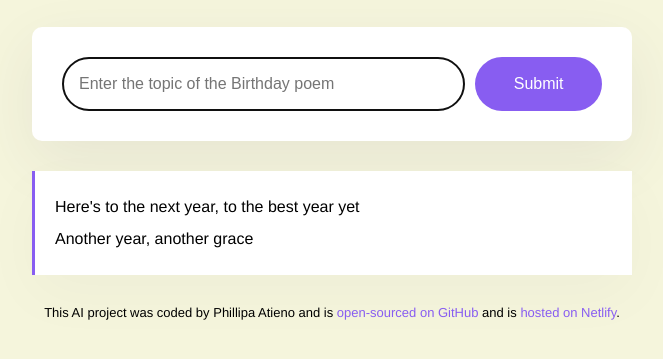
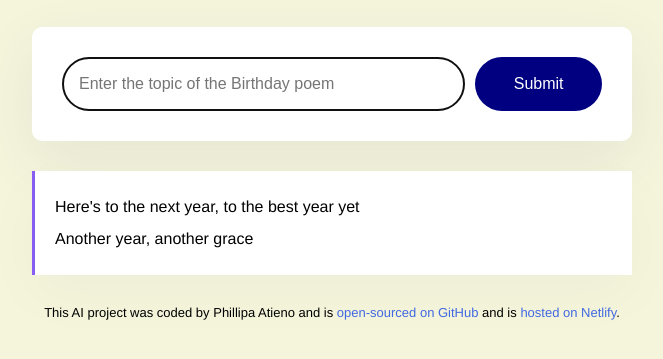
Before and after one commit to Phillipa2/personalized-birthday-poem-generator, a plain HTML site: page index.html in a window 1280 px wide. Shown: the part 231-590 px from the top of the page, without its empty margins (308-971 px from the left). Drawn offline with Linux system fonts and the light colour scheme.

Commit message:
Updated style.css

```diff
--- a/src/styles.css
+++ b/src/styles.css
@@ -3,7 +3,7 @@ body {
     font-family: Helvetica, Arial, sans-serif;
 }
 a {
-    color: #885df1;
+    color: royalblue;
     text-decoration: none;
 }
 a:hover {
@@ -43,7 +43,7 @@ form {
 }
 .submit-button {
     margin-left: 10px;
-    background: #885df1;
+    background: navy;
     color: white;
     width: 140px;
     font-size: 16px;
```
